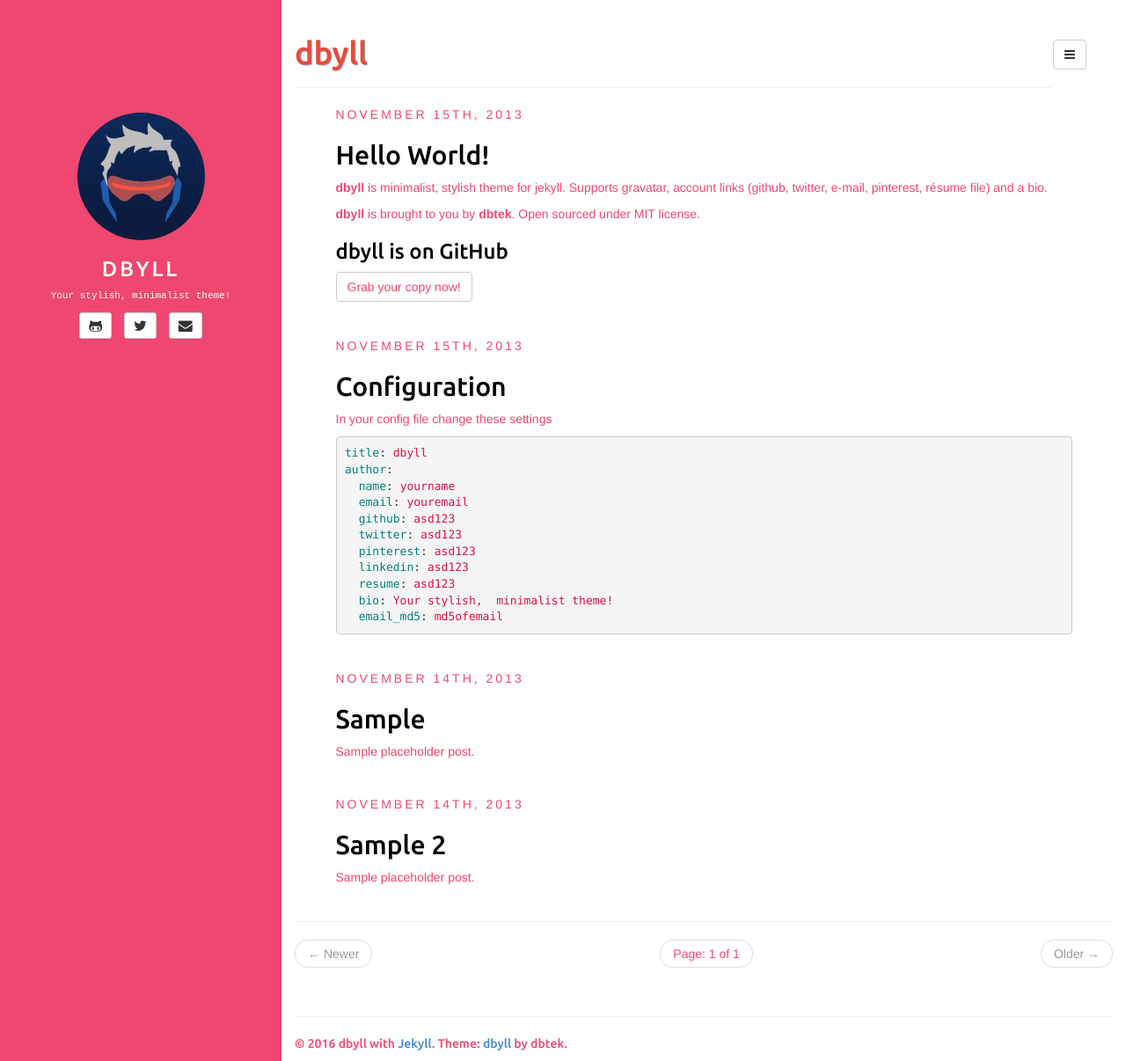
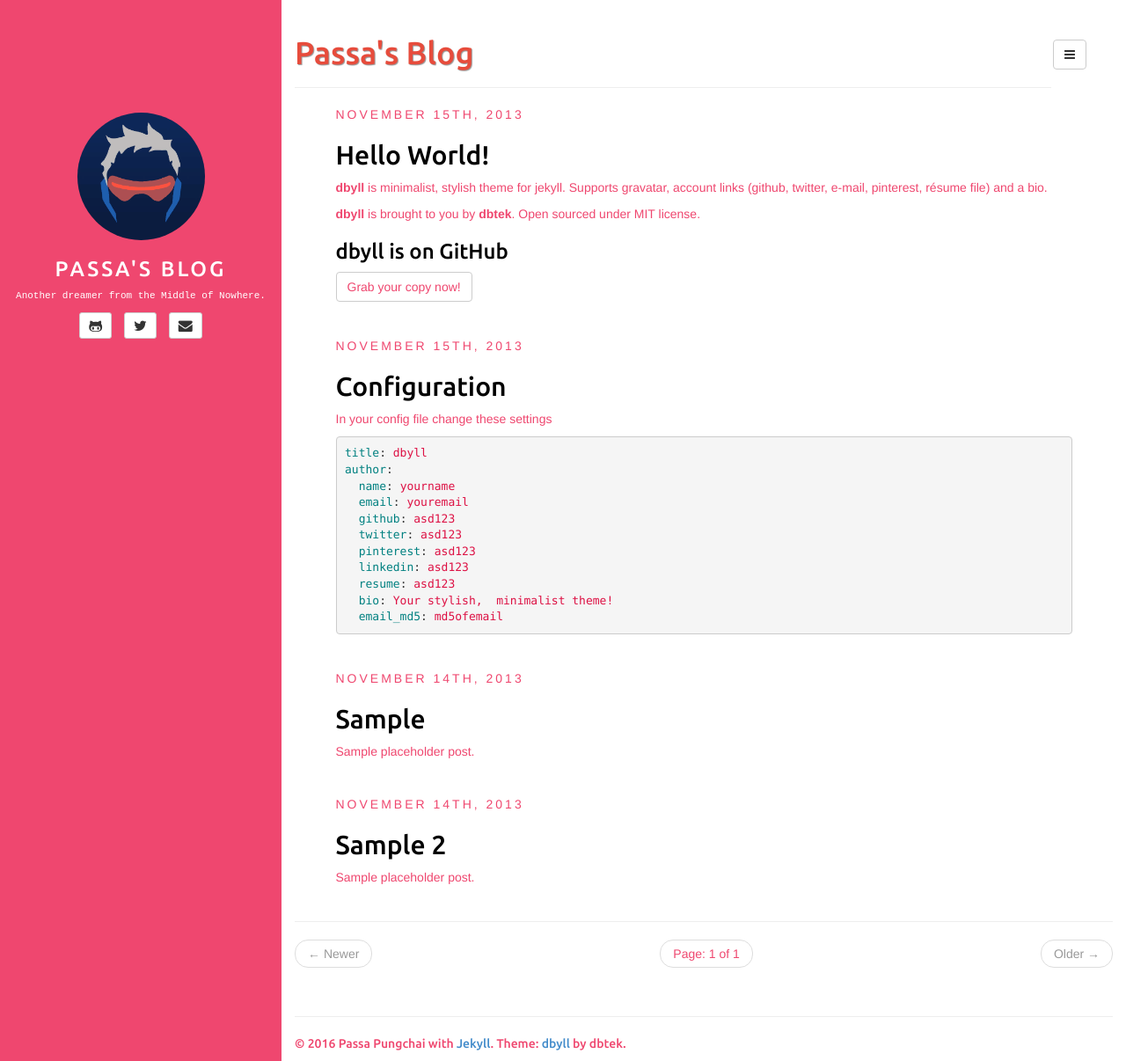
Before and after one commit to PassaEP/PassaEP.github.io, a Jekyll site: the page built from index.html, in a window 1280 px wide and 1206 px high. Shown: the whole window at 88% size. Built offline with Jekyll 4.4.1, drawn with Linux system fonts in a browser that asks for light colours; the list of posts is cut into pages by our own code.

Commit message:
Personalized yml file

```diff
--- a/_config.yml
+++ b/_config.yml
@@ -6,25 +6,25 @@ exclude: ["README.md"] # files to exclude
 highlighter: pygments
 markdown: kramdown
 disqus: dbyll
-google_analytics: dbyll
-title: dbyll
+#google_analytics: dbyll
+title: Passa's Blog
 
 defaults:
   -
     scope:
       path: "" # empty string for all files
     values:
-      title: dbyll
+      title: Passa's Blog
 
 description: Stylish Jekyll Theme
 author:
-  name: dbyll
-  email: dbyll@ismaildemirbilek.com
-  github: dbtek
-  twitter: dbtek
-  pinterest: asd123
-  linkedin: asd123
-  bio: Your stylish, minimalist theme!
+  name: Passa Pungchai
+  email: 426@lammersvilleusd.net
+  github: PassaEP
+  twitter: PassaEP
+  # pinterest: asd123
+  # linkedin: asd123
+  bio: Another dreamer from the Middle of Nowhere.
   email_md5: 726351295ec82e145928582f595aa3aa
 
 rss_path: feed.xml
```
